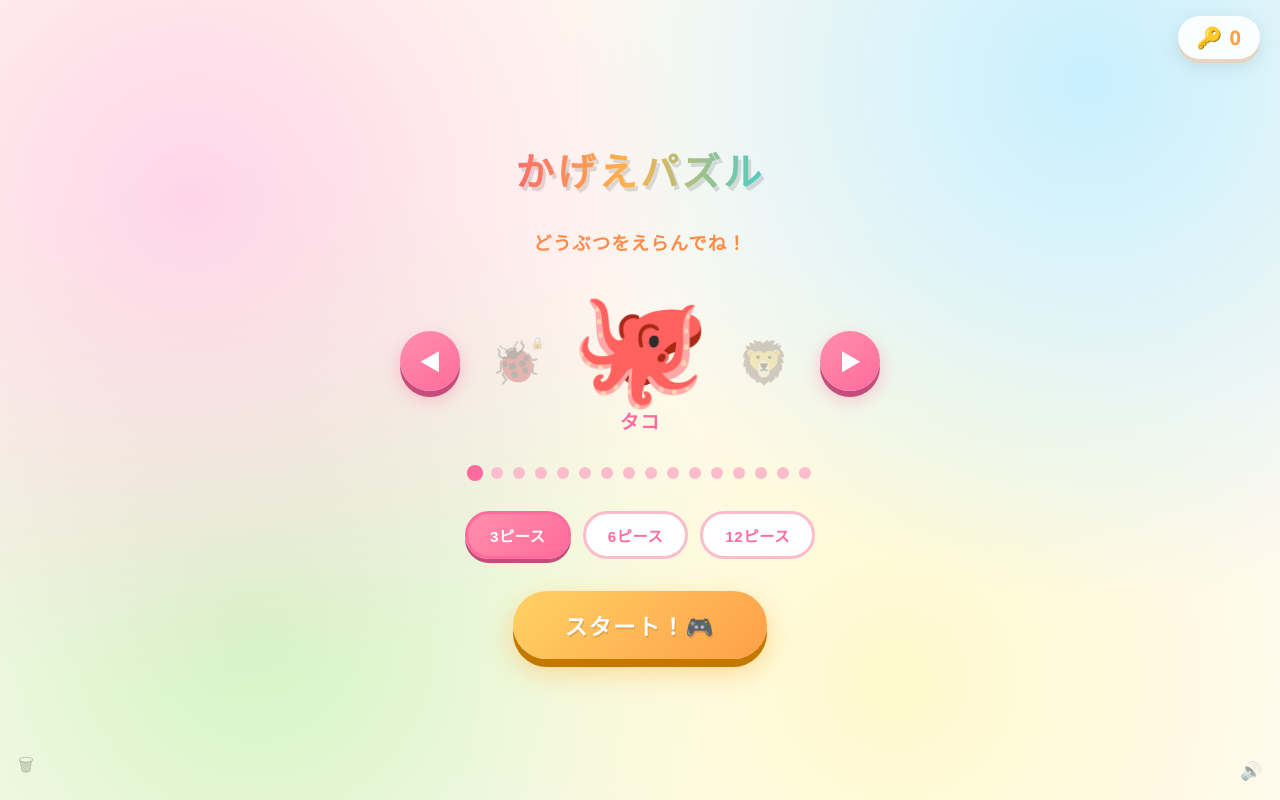
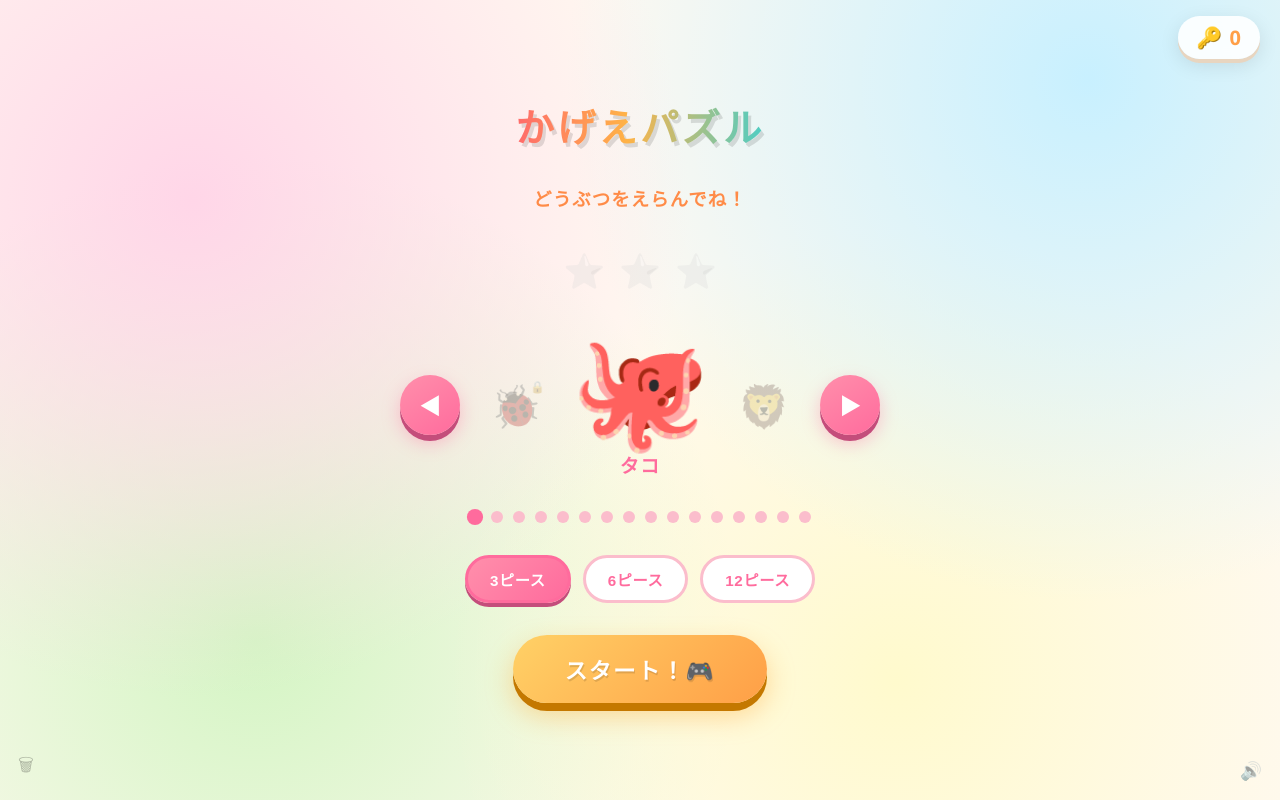
Before and after one commit to yookmt1122-lab/newpuzzle, a React (Vite) app: page / in a window 1280 px wide. Built offline with nearby package versions, Linux system fonts and the light colour scheme.

Commit message:
編集後: 選択画面に星プログレス追加（☆3つ→⭐点灯→🔑変身アニメ）

```diff
--- a/src/ShadowPuzzle.css
+++ b/src/ShadowPuzzle.css
@@ -63,6 +63,47 @@
   color: #FF9F47;
   min-width: 1.2ch;
   text-align: center;
+}
+
+/* ── 星プログレス ─────────────────────────────────────────────────────────── */
+.star-progress {
+  position: relative;
+  display: flex;
+  align-items: center;
+  justify-content: center;
+  height: 56px;
+}
+
+.star-progress__stars {
+  display: flex;
+  gap: 14px;
+  align-items: center;
+}
+
+.star-progress__stars--hidden {
+  visibility: hidden;
+}
+
+.star-progress__star {
+  font-size: 2.1rem;
+  line-height: 1;
+  display: block;
+}
+
+.star-progress__star--empty {
+  filter: grayscale(1) opacity(0.25);
+}
+
+.star-progress__star--filled {
+  filter: drop-shadow(0 2px 8px rgba(255, 210, 0, 0.7));
+}
+
+.star-progress__key {
+  position: absolute;
+  font-size: 2.8rem;
+  line-height: 1;
+  display: block;
+  filter: drop-shadow(0 4px 12px rgba(255, 159, 71, 0.6));
 }
 
 /* ── 選択画面 ─────────────────────────────────────────────────────────────── */
--- a/src/ShadowPuzzle.jsx
+++ b/src/ShadowPuzzle.jsx
@@ -82,6 +82,47 @@ function shuffled(arr) {
   return [...arr].sort(() => Math.random() - 0.5)
 }
 
+// ── 星プログレス ──────────────────────────────────────────────────────────────
+function StarProgress({ starsLit, keyEarnAnim }) {
+  const count = keyEarnAnim === 'stars' ? 3 : starsLit
+  const showKey = keyEarnAnim === 'key'
+
+  return (
+    <div className="star-progress">
+      <AnimatePresence>
+        {showKey && (
+          <motion.span
+            key="key-emoji"
+            className="star-progress__key"
+            initial={{ scale: 0, rotate: -20 }}
+            animate={{ scale: [0, 1.9, 1.3, 1.5], rotate: [-20, 15, -8, 0] }}
+            exit={{ scale: 0, opacity: 0 }}
+            transition={{ duration: 0.75 }}
+          >
+            🔑
+          </motion.span>
+        )}
+      </AnimatePresence>
+      <div className={`star-progress__stars${showKey ? ' star-progress__stars--hidden' : ''}`}>
+        {[0, 1, 2].map(i => {
+          const filled = i < count
+          return (
+            <motion.span
+              key={`${i}-${filled}`}
+              className={`star-progress__star${filled ? ' star-progress__star--filled' : ' star-progress__star--empty'}`}
+              initial={filled ? { scale: 0, opacity: 0 } : { scale: 1, opacity: 1 }}
+              animate={{ scale: 1, opacity: 1 }}
+              transition={filled ? { type: 'spring', stiffness: 380, damping: 14 } : { duration: 0 }}
+            >
+              ⭐
+            </motion.span>
+          )
+        })}
+      </div>
+    </div>
+  )
+}
+
 // ── 鍵カウンター ──────────────────────────────────────────────────────────────
 const KeyCounter = forwardRef(function KeyCounter({ count }, ref) {
   return (
@@ -132,7 +173,8 @@ function FlyingKey({ from, to, onComplete }) {
 
 // ── 選択画面 ──────────────────────────────────────────────────────────────────
 function SelectScreen({ animalIndex, lockedStatus, keyCount, isAnimating,
-                        difficulty, onPrev, onNext, onStart, onUnlock, onDifficultyChange }) {
+                        difficulty, starsLit, keyEarnAnim,
+                        onPrev, onNext, onStart, onUnlock, onDifficultyChange }) {
   const n = ANIMALS.length
   const prevIdx = (animalIndex - 1 + n) % n
   const nextIdx = (animalIndex + 1) % n
@@ -165,6 +207,8 @@ function SelectScreen({ animalIndex, lockedStatus, keyCount, isAnimating,
     <div className="select-screen">
       <h1 className="puzzle__title">かげえパズル</h1>
       <p className="select__subtitle">どうぶつをえらんでね！</p>
+
+      <StarProgress starsLit={starsLit} keyEarnAnim={keyEarnAnim} />
 
       <div className="select__row">
         <button className="carousel__btn" onClick={onPrev} aria-label="前の動物">◀</button>
@@ -386,10 +430,9 @@ function PlayScreen({ animal, clearCount, difficulty, pieceSize, onBack, onCompl
         {allPlaced && (
           <div className="puzzle__complete">
             <span>🎉 やったー！ 🎉</span>
-            {clearCount % 3 === 0
-              ? <p className="puzzle__complete-key">🔑 鍵を1つ手に入れた！</p>
-              : <p className="puzzle__complete-key">あと {3 - (clearCount % 3)} かいクリアで鍵ゲット！</p>
-            }
+            <p className="puzzle__complete-key">
+              {'⭐'.repeat(clearCount % 3 || 3)}{'☆'.repeat(3 - (clearCount % 3 || 3))} → 🔑
+            </p>
             <div className="puzzle__complete-btns">
               <button className="btn-reset" onClick={reset}>もういちど！</button>
               <button className="btn-reset btn-reset--back" onClick={onBack}>ほかのどうぶつ</button>
@@ -461,10 +504,12 @@ export default function ShadowPuzzle() {
   })
   const [clearCount,   setClearCount]   = useState(() => lsGet(LS.clearCount, 0))
 
-  const [flyKey,  setFlyKey]  = useState(null)
-  const [soundOn, setSoundOn] = useState(true)
+  const [flyKey,       setFlyKey]       = useState(null)
+  const [soundOn,      setSoundOn]      = useState(true)
+  const [keyEarnAnim,  setKeyEarnAnim]  = useState(null)
 
   const keyCounterRef = useRef(null)
+  const pendingKeyRef = useRef(false)
 
   useEffect(() => {
     const start = () => startBgm('select')
@@ -488,10 +533,22 @@ export default function ShadowPuzzle() {
 
   useEffect(() => {
     if (clearCount > 0 && clearCount % 3 === 0) {
-      setKeyCount(k => k + 1)
-      setTimeout(playKeyEarned, 700)
+      pendingKeyRef.current = true
     }
   }, [clearCount])
+
+  useEffect(() => {
+    if (screen !== 'select' || !pendingKeyRef.current) return
+    pendingKeyRef.current = false
+    setKeyEarnAnim('stars')
+    const t1 = setTimeout(() => setKeyEarnAnim('key'), 800)
+    const t2 = setTimeout(() => {
+      playKeyEarned()
+      setKeyCount(k => k + 1)
+      setKeyEarnAnim(null)
+    }, 2500)
+    return () => { clearTimeout(t1); clearTimeout(t2) }
+  }, [screen])
 
   const handleDebugReset = useCallback(() => {
     localStorage.clear()
@@ -586,6 +643,8 @@ export default function ShadowPuzzle() {
           keyCount={keyCount}
           isAnimating={!!flyKey}
           difficulty={difficulty}
+          starsLit={clearCount % 3}
+          keyEarnAnim={keyEarnAnim}
           onPrev={prevAnimal}
           onNext={nextAnimal}
           onStart={handleStart}
```
